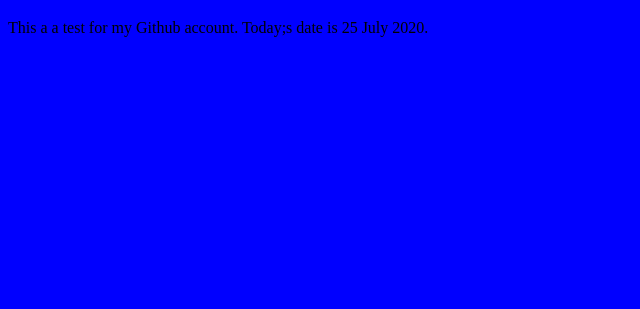
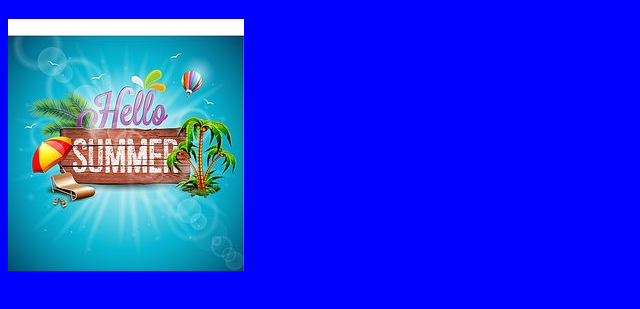
Before and after one commit to 33KINGJAMES33/Summer-2020, a plain HTML site: page index.html in a window 1280 px wide. Shown: the part 61-370 px from the top of the page, without its empty margins (0-640 px from the left). Drawn offline with Linux system fonts and the light colour scheme.

Commit message:
replaced paragraph with an image

```diff
--- a/index.html
+++ b/index.html
@@ -7,6 +7,6 @@
   </head>
   <body>
     <h1>Spring Is Near!</h1>
-    <p>This a a test for my Github account. Today;s date is 25 July 2020.</p>
+    <img src="summer.GitPractice.jpg" alt="summer">
   </body>
 </html>
```
Also changed, not shown: summer.GitPractice.jpg (added).
